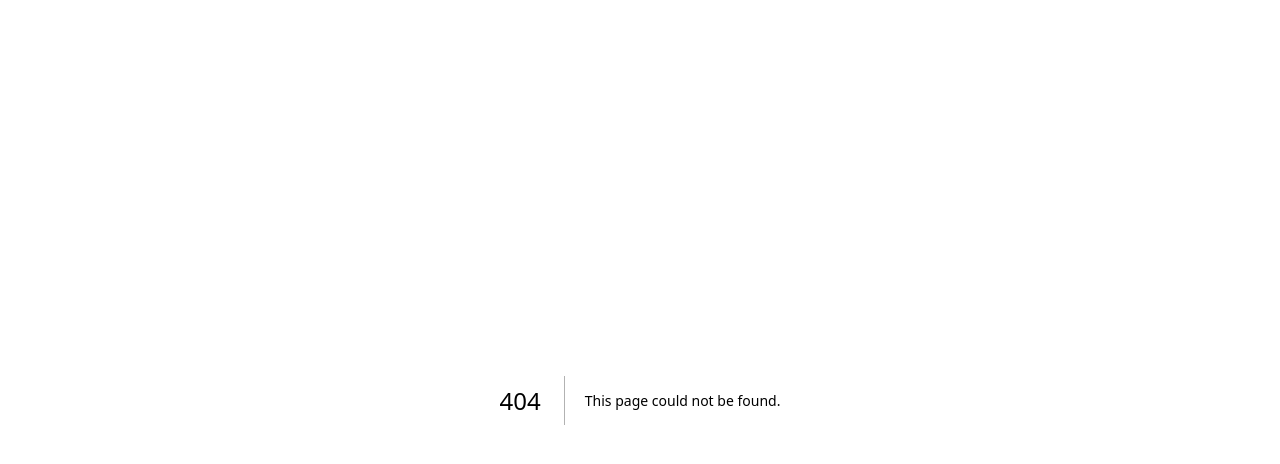
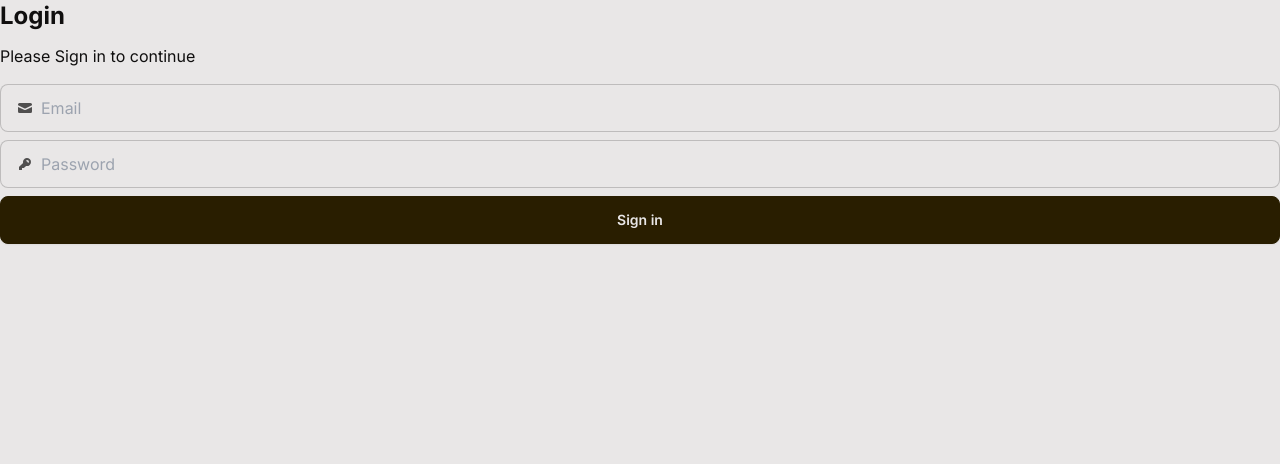
Before and after one commit to leylashd/eventmakers-pixelpioneers, a Next.js app: page /login in a window 1280 px wide. Before the commit this address had no page. Shown: the top 464 px of the page. Built offline with nearby package versions, Linux system fonts and the light colour scheme.

Commit message:
Create Login UI

```diff
--- /dev/null
+++ b/src/app/(auth)/login/page.js
@@ -0,0 +1,5 @@
+import { Login } from "@/components/auth/login";
+
+export default function Page() {
+  return <Login />;
+}
--- /dev/null
+++ b/src/components/auth/login.jsx
@@ -0,0 +1,47 @@
+import React from "react";
+
+export const Login = () => {
+  return (
+    <main className="space-y-4">
+      <section className="space-y-3">
+        <h1 className="text-2xl font-bold">Login</h1>
+        <p>Please Sign in to continue</p>
+      </section>
+      <form className="space-y-2">
+        <label class="input input-bordered flex items-center gap-2">
+          <svg
+            xmlns="http://www.w3.org/2000/svg"
+            viewBox="0 0 16 16"
+            fill="currentColor"
+            class="w-4 h-4 opacity-70"
+          >
+            <path d="M2.5 3A1.5 1.5 0 0 0 1 4.5v.793c.026.009.051.02.076.032L7.674 8.51c.206.1.446.1.652 0l6.598-3.185A.755.755 0 0 1 15 5.293V4.5A1.5 1.5 0 0 0 13.5 3h-11Z" />
+            <path d="M15 6.954 8.978 9.86a2.25 2.25 0 0 1-1.956 0L1 6.954V11.5A1.5 1.5 0 0 0 2.5 13h11a1.5 1.5 0 0 0 1.5-1.5V6.954Z" />
+          </svg>
+          <input name="email" type="text" class="grow" placeholder="Email" />
+        </label>
+        <label class="input input-bordered flex items-center gap-2">
+          <svg
+            xmlns="http://www.w3.org/2000/svg"
+            viewBox="0 0 16 16"
+            fill="currentColor"
+            class="w-4 h-4 opacity-70"
+          >
+            <path
+              fill-rule="evenodd"
+              d="M14 6a4 4 0 0 1-4.899 3.899l-1.955 1.955a.5.5 0 0 1-.353.146H5v1.5a.5.5 0 0 1-.5.5h-2a.5.5 0 0 1-.5-.5v-2.293a.5.5 0 0 1 .146-.353l3.955-3.955A4 4 0 1 1 14 6Zm-4-2a.75.75 0 0 0 0 1.5.5.5 0 0 1 .5.5.75.75 0 0 0 1.5 0 2 2 0 0 0-2-2Z"
+              clip-rule="evenodd"
+            />
+          </svg>
+          <input
+            name="password"
+            type="password"
+            class="grow"
+            placeholder="Password"
+          />
+        </label>
+        <button className="btn btn-neutral w-full">Sign in</button>
+      </form>
+    </main>
+  );
+};
```
